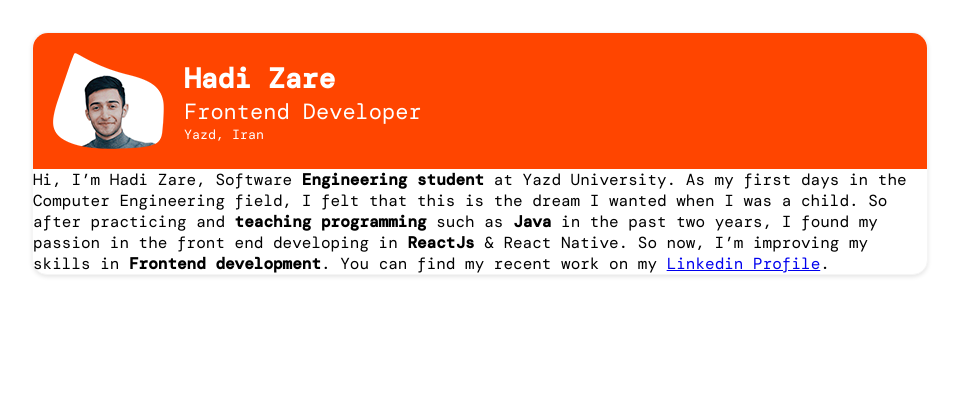
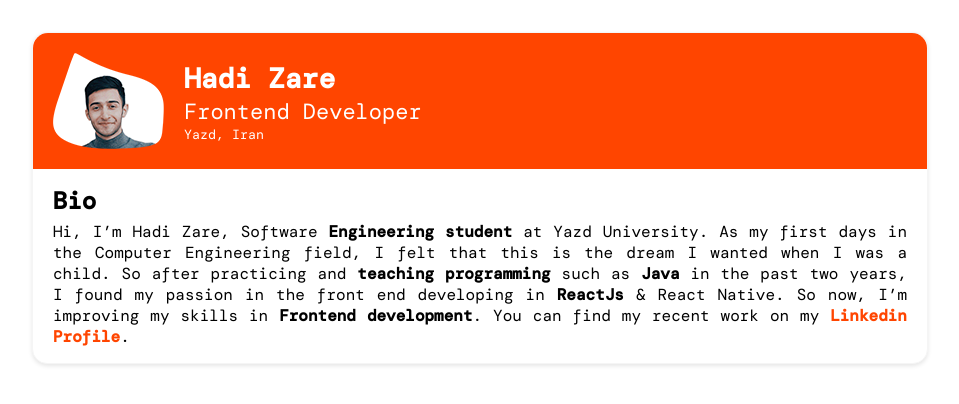
Before and after one commit to hadizz/hadizz.github.io, a Vue app: page / in a window 1280 px wide. Shown: the top 404 px of the page, without its empty margins (160-1119 px from the left). Built offline with nearby package versions, Linux system fonts and the light colour scheme; a web font is replaced by a local one.

Commit message:
feat: add Bio

```diff
--- a/src/App.vue
+++ b/src/App.vue
@@ -1,30 +1,23 @@
 <template>
   <Header />
-  <p id="bio"></p>
+  <Bio v-bind:bio="data.bio" />
 </template>
 
 <script>
 import Header from './components/Header';
+import Bio from './components/Bio';
 import data from './data';
 
 export default {
   name: 'App',
   components: {
     Header,
+    Bio,
   },
   data() {
     return {
       data: data,
     };
-  },
-  mounted: function() {
-    this.init();
-  },
-  methods: {
-    init: function() {
-      console.log('init');
-      document.getElementById('bio').innerHTML = data.bio;
-    },
   },
 };
 </script>
--- /dev/null
+++ b/src/components/Bio.vue
@@ -0,0 +1,34 @@
+<template>
+  <div>
+    <h2>Bio</h2>
+    <p id="bio"></p>
+  </div>
+</template>
+
+<script>
+export default {
+  name: 'Bio',
+  props: {
+    bio: String,
+  },
+  mounted: function() {
+    document.getElementById('bio').innerHTML = this.bio;
+    document.getElementById(
+      'link'
+    ).style = `color: orangered;text-decoration: none;font-weight: bold;`;
+  },
+};
+</script>
+
+<style scoped>
+div {
+  margin: 1rem 0;
+  padding: 0 20px;
+}
+h2 {
+  margin-bottom: 0.3rem;
+}
+p {
+  text-align: justify;
+}
+</style>
--- a/src/data.js
+++ b/src/data.js
@@ -17,7 +17,7 @@ const data = {
                 improving my skills in
                 <strong>Frontend development</strong>. You
                 can find my recent work on
-                my <a class="fw-bold" href="https://linkedin.com/in/hadizare" target="_blank">Linkedin Profile</a>.
+                my <a id="link" href="https://linkedin.com/in/hadizare" target="_blank">Linkedin Profile</a>.
             </p>`,
 };
 
```
